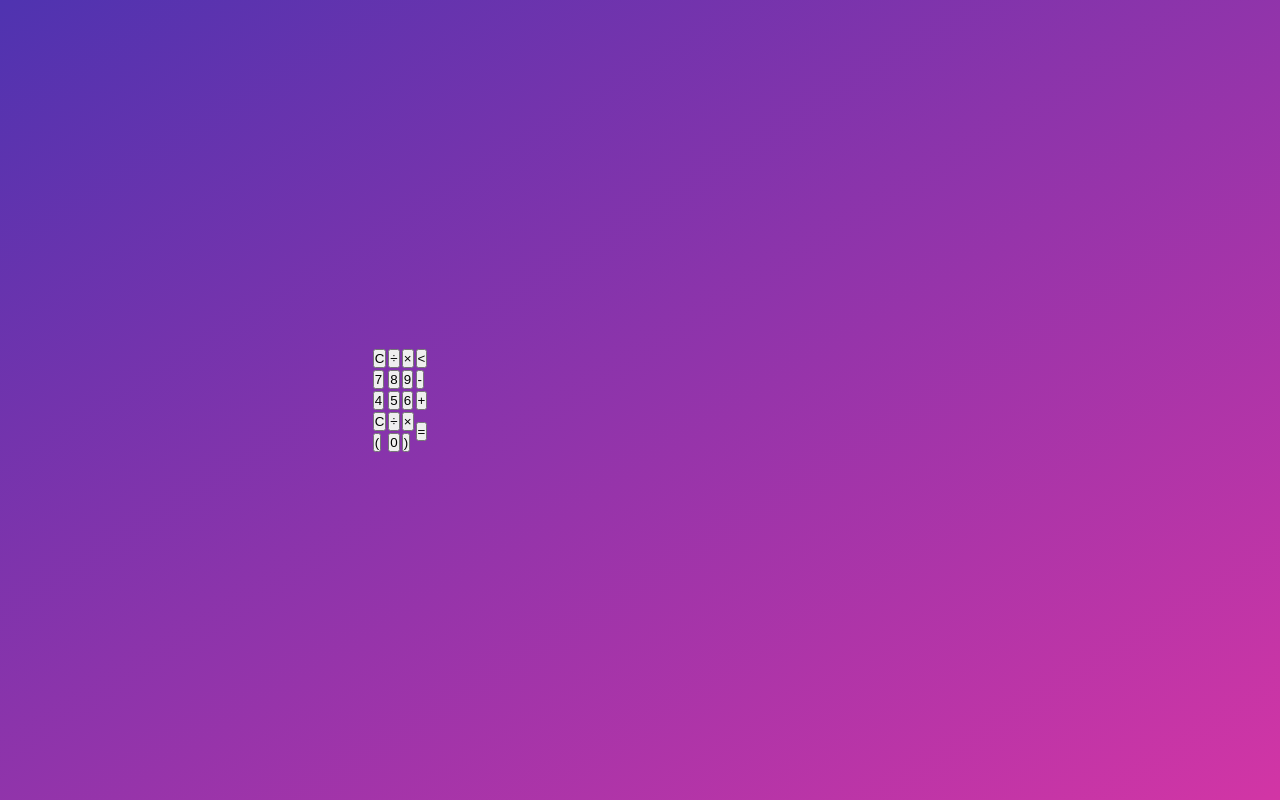
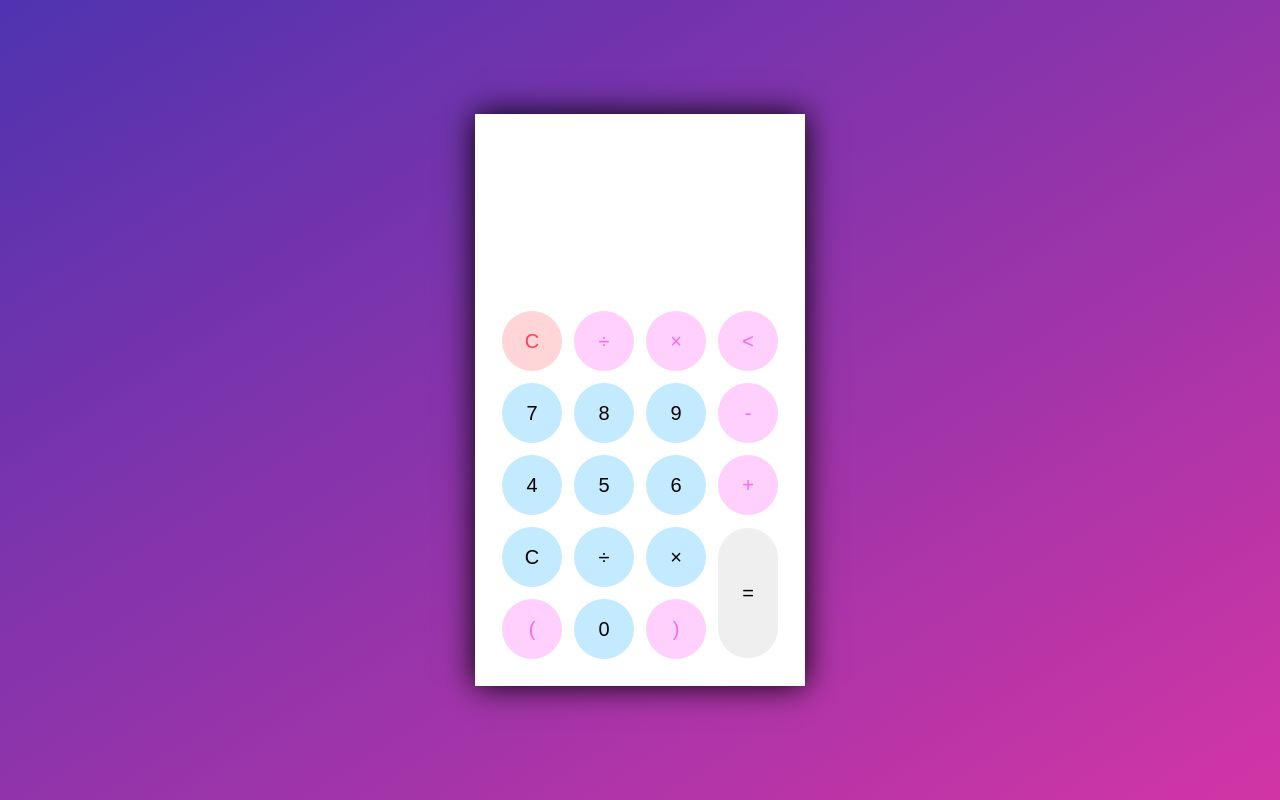
Before and after one commit to DanyelOli/Calculadora, a plain HTML site: page index.html in a window 1280 px wide. Drawn offline with Linux system fonts and the light colour scheme.

Commit message:
Ajuste no CSS

```diff
--- a/assets/css/style.css
+++ b/assets/css/style.css
@@ -16,12 +16,12 @@
 }
 
 body {
-    background-image: linear-gradient( to bottom right, rgba(79, 51, 176, 1), rgba(210, 53, 165));
+    background-image: linear-gradient( to bottom right, rgba(79, 51, 176, 1.0), rgba(210, 53, 165));
 }
 
 .container {
     height: 100vh;
-    width: 100vh;
+    width: 100vw;
     display: grid;
     place-items: center;
 }
@@ -37,4 +37,98 @@
 
 .theme-toggler {
     position: absolute;
+    top: 30px;
+    right: 30px;
+    color: #fff;
+    cursor: pointer;
+    z-index: 1;
 }
+
+.theme-toggler.active {
+    color: #333;
+}
+
+.theme-toggler.active::before {
+    background-color: #fff;
+}
+
+.theme-toggler::before{
+    content: '';
+    height: 30px;
+    width: 30px;
+    position: absolute;
+    top: 50%;
+    transform: translate(-50%, -50%);
+    border-radius: 50%;
+    background-color: #333;
+    z-index: -1;
+}
+
+#display {
+    margin: 0 10px;
+    height: 150px;
+    width: auto;
+    max-width: 270px;
+    display: flex;
+    align-items: flex-end;
+    justify-content: flex-end;
+    font-size: 30px;
+    margin-bottom: 20px;
+    overflow-x: scroll;
+}
+
+#display::-webkit-scrollbar {
+    display: block;
+    height: 3px;
+}
+
+button {
+    height: 60px;
+    width: 60px;
+    border: 0;
+    border-radius: 30px;
+    margin: 5px;
+    font-size: 20px;
+    cursor: pointer;
+    transition: all 200ms ease;
+}
+
+button:hover {
+    transform: scale(1.1);
+}
+
+button#equal {
+    height: 130px;
+}
+
+/* light theme */
+
+.calculator {
+    background-color: #fff;
+}
+
+.calculator #display {
+    color: #0a1e23;
+}
+
+.calculator button#clear {
+    background-color: #ffd5d8;
+    color: #fc4552;
+}
+
+.calculator button.btn-number {
+    background-color: #c3eaff;
+    color: #000000;
+}
+
+.calculator button.btn-operator {
+    background-color: #ffd0fb;
+    color: #f967f3;
+}
+
+.calculator button.equal {
+    background-color: #adf9e7;
+    color: #000;
+}
+
+/* dark thema*/
--- a/index.html
+++ b/index.html
@@ -9,8 +9,8 @@
 </head>
 <body>
     <div class="container">
-        <div class="calculator-dark">
-            <div class="theme-toggler-active">
+        <div class="calculator dark">
+            <div class="theme-toggler active">
                 <i class="toggler-icon"></i>
             </div>
             <div class="display-screen">
@@ -31,20 +31,20 @@
                         <td><button class="btn-operator" id="-">-</button></td>
                     </tr>
                     <tr>
-                        <td><button class="btn-operator" id="4">4</td>
-                        <td><button class="btn-operator" id="5">5</td>
-                        <td><button class="btn-operator" id="6">6</td>
+                        <td><button class="btn-number" id="4">4</td>
+                        <td><button class="btn-number" id="5">5</td>
+                        <td><button class="btn-number" id="6">6</td>
                         <td><button class="btn-operator" id="+">+</button></td>
                     </tr>
                     <tr>
-                        <td><button class="btn-operator" id="1">C</td>
-                        <td><button class="btn-operator" id="2">&divide;</td>
-                        <td><button class="btn-operator" id="3">&times;</td>
+                        <td><button class="btn-number" id="1">C</td>
+                        <td><button class="btn-number" id="2">&divide;</td>
+                        <td><button class="btn-number" id="3">&times;</td>
                         <td rowspan="2"><button class="btn-equal" id="equal">=</button></td>
                     </tr>
                     <tr>
                         <td><button class="btn-operator" id="(">(</td>
-                        <td><button class="btn-operator" id="0">0</td>
+                        <td><button class="btn-number" id="0">0</td>
                         <td><button class="btn-operator" id=")">)</td>
                     </tr>
                 </table>
```
